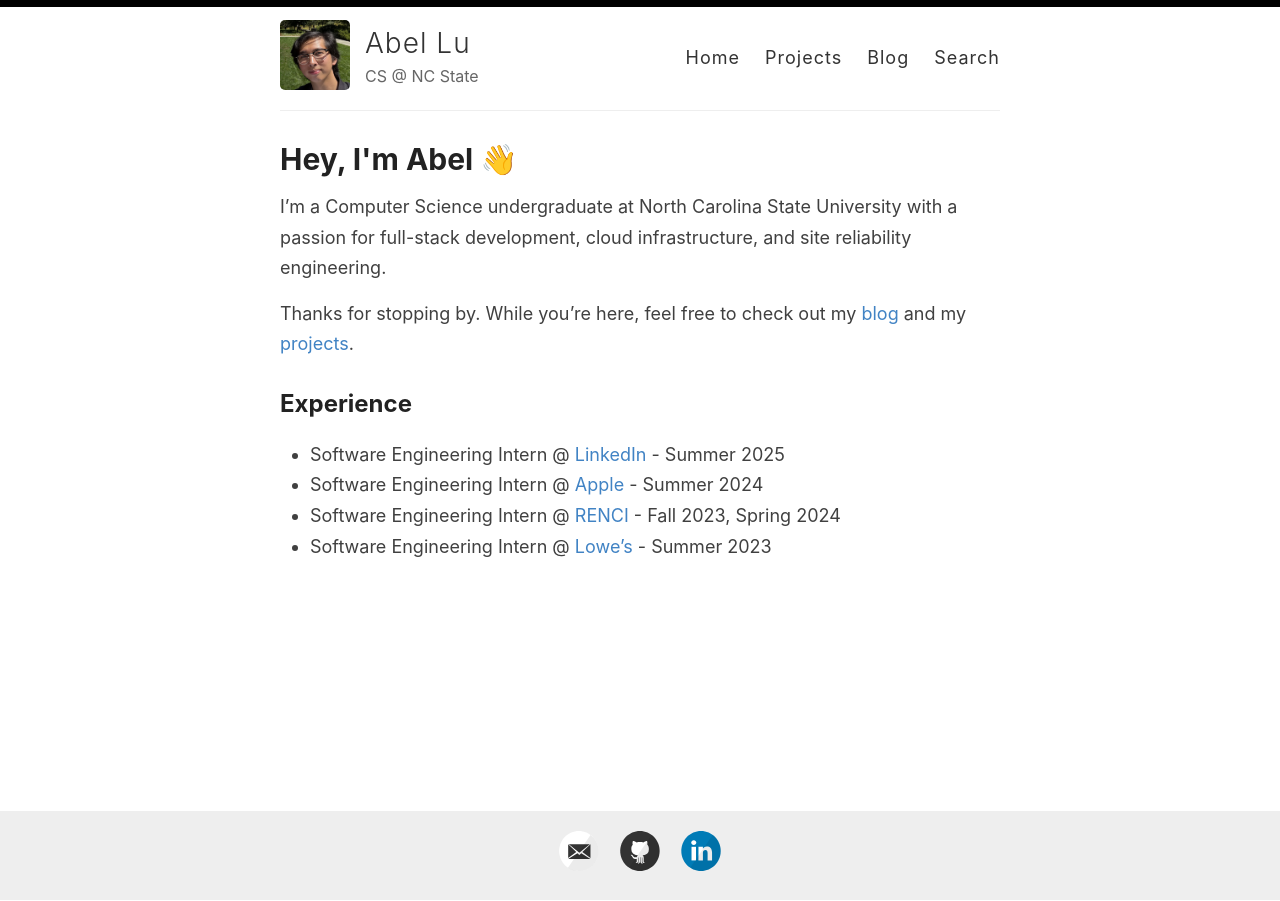
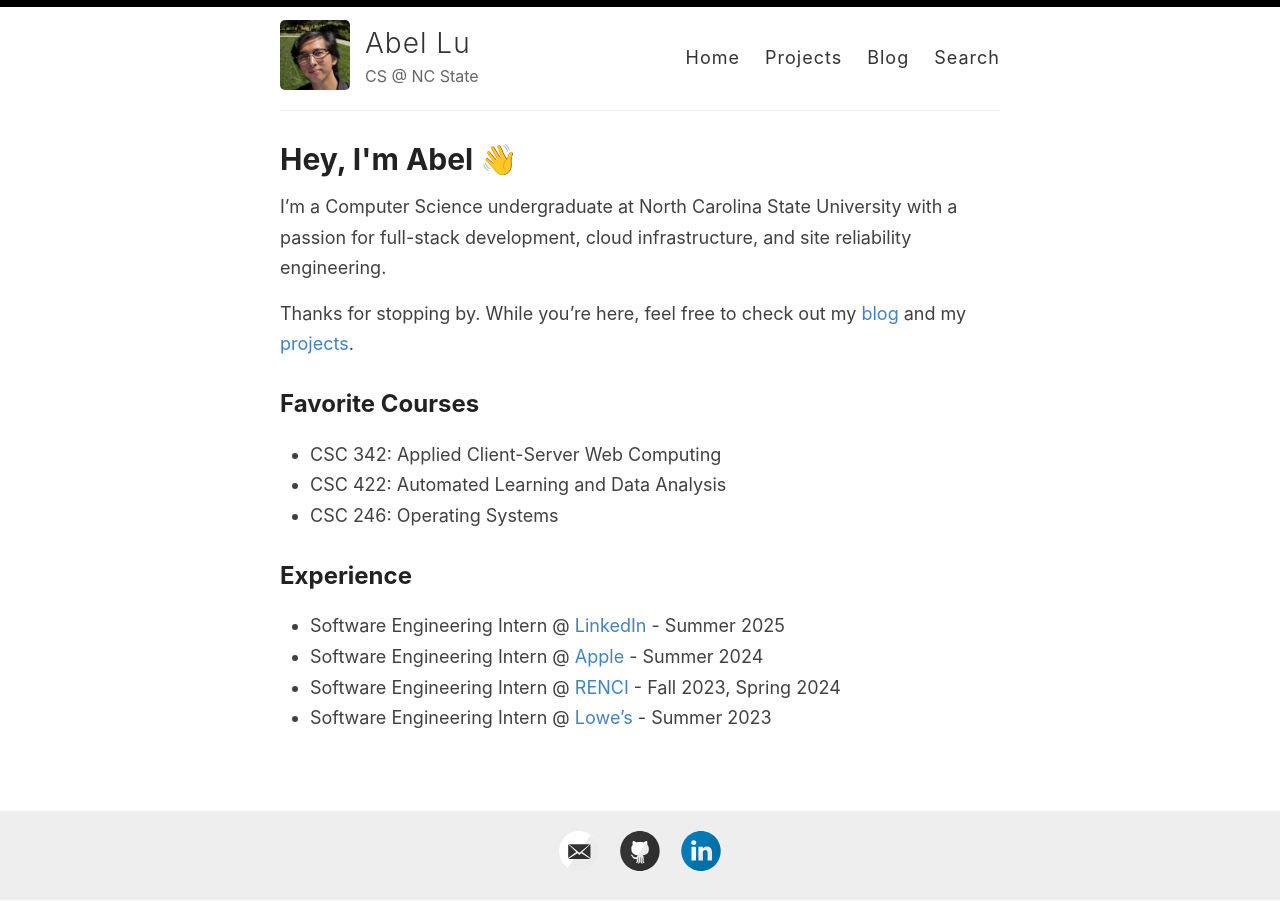
Before and after one commit to azn-abel/azn-abel.github.io, a Jekyll site: the page built from _pages/home.md, in a window 1280 px wide. Built offline with Jekyll 4.4.1, drawn with Linux system fonts in a browser that asks for light colours.

Commit message:
Update home.md

```diff
--- a/_pages/home.md
+++ b/_pages/home.md
@@ -9,6 +9,11 @@ I'm a Computer Science undergraduate at North Carolina State University with a p
 
 Thanks for stopping by. While you're here, feel free to check out my [blog](/blog) and my [projects](/projects).
 
+## Favorite Courses
+- CSC 342: Applied Client-Server Web Computing
+- CSC 422: Automated Learning and Data Analysis
+- CSC 246: Operating Systems
+
 ## Experience
 
 - Software Engineering Intern @ [LinkedIn](https://about.linkedin.com/) - Summer 2025
```
